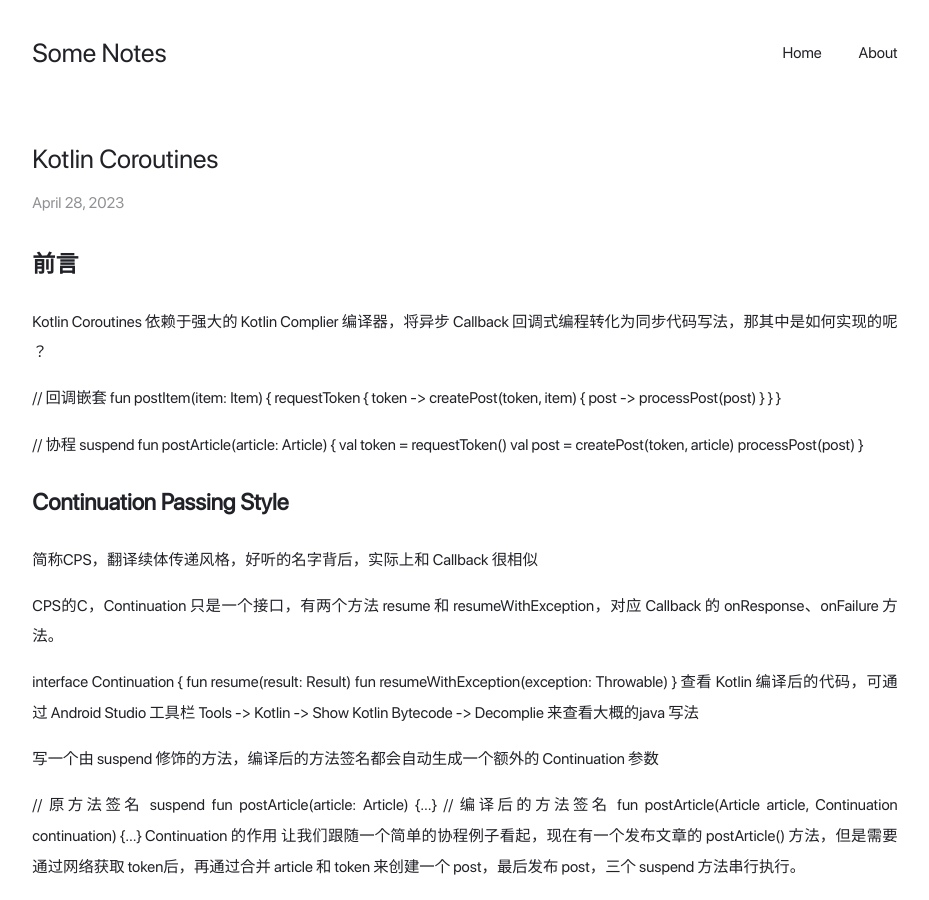
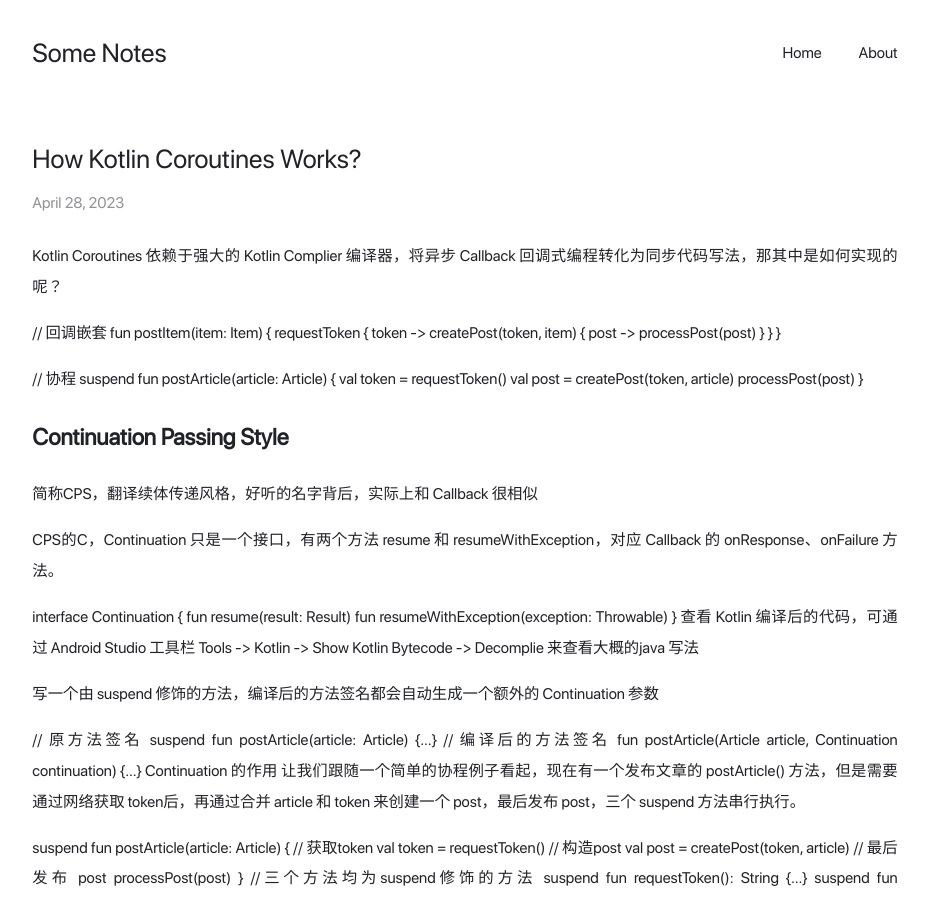
Before and after one commit to Maxyjy/Maxyjy.github.io, a Jekyll site: the page built from _posts/2023-4-28-how-kotlin-coroutines-works.md, in a window 1280 px wide and 900 px high. Shown: the whole window, without its empty margins (175-1104 px from the left). Built offline with Jekyll 4.4.1, drawn with Linux system fonts in a browser that asks for light colours.

Commit message:
update
update

```diff
--- a/_posts/2023-4-28-how-kotlin-coroutines-works.md
+++ b/_posts/2023-4-28-how-kotlin-coroutines-works.md
@@ -1,11 +1,11 @@
 ---
-title:  "Kotlin Coroutines"
+title:  "How Kotlin Coroutines Works?"
 layout: post
 categories: Kotlin&Java
 ---
 
-## 前言
-Kotlin Coroutines 依赖于强大的 Kotlin Complier 编译器，将异步 Callback 回调式编程转化为同步代码写法，那其中是如何实现的呢 ？
+Kotlin Coroutines 依赖于强大的 Kotlin Complier 编译器，将异步 Callback 回调式编程转化为同步代码写法，那其中是如何实现的呢？
+
 
 // 回调嵌套
 fun postItem(item: Item) {
```
Also changed, not shown: _posts/2023-3-04-kotlin_function.md (+2 -0 lines), _posts/2023-5-23-kotlin-channcel.md (+3 -0 lines).
